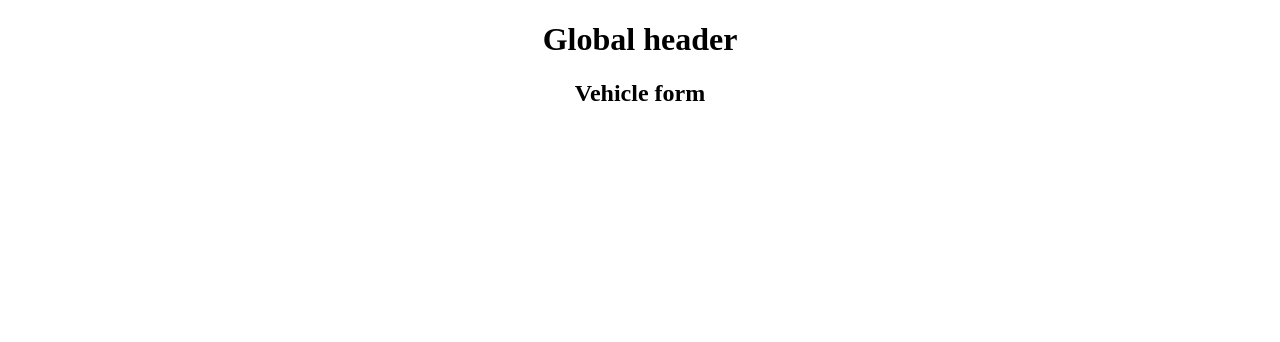
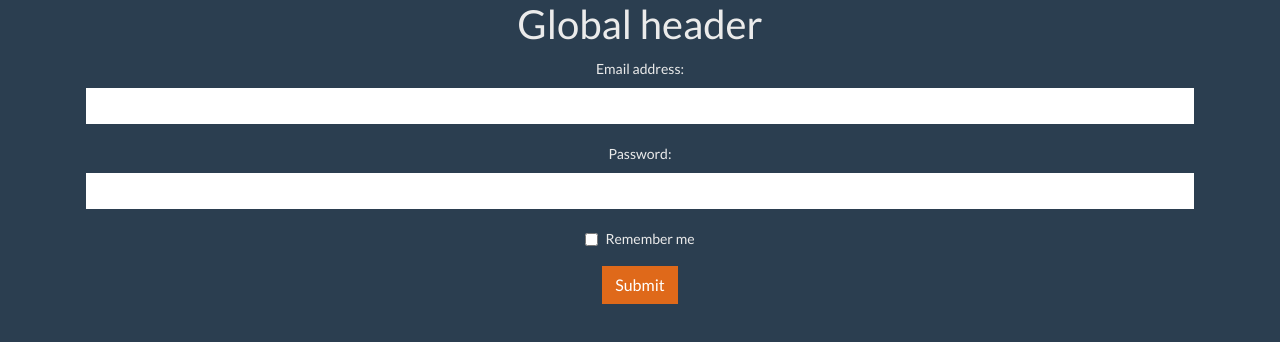
Before and after one commit to Radek12345/PortfolioVehicles, an Angular app in the folder PortfolioVehicles-SPA/: page / in a window 1280 px wide. Shown: the top 342 px of the page. Built offline with nearby package versions, Linux system fonts and the light colour scheme.

Commit message:
Initialise first form

```diff
--- a/PortfolioVehicles-SPA/package.json
+++ b/PortfolioVehicles-SPA/package.json
@@ -20,7 +20,8 @@
     "@angular/platform-browser": "^6.0.3",
     "@angular/platform-browser-dynamic": "^6.0.3",
     "@angular/router": "^6.0.3",
-    "bootstrap": "^4.3.1",
+    "bootstrap": "^4.1.1",
+    "bootswatch": "^4.1.1",
     "core-js": "^2.5.4",
     "font-awesome": "^4.7.0",
     "rxjs": "6.0.0",
--- a/PortfolioVehicles-SPA/src/app/components/vehicle-form/vehicle-form.component.html
+++ b/PortfolioVehicles-SPA/src/app/components/vehicle-form/vehicle-form.component.html
@@ -1 +1,18 @@
-<h2>Vehicle form</h2>
+<div class="container">
+    <form action="/action_page.php">
+        <div class="form-group">
+            <label for="email">Email address:</label>
+            <input type="email" class="form-control" id="email">
+        </div>
+        <div class="form-group">
+            <label for="pwd">Password:</label>
+            <input type="password" class="form-control" id="pwd">
+        </div>
+        <div class="form-group form-check">
+            <label class="form-check-label">
+            <input class="form-check-input" type="checkbox"> Remember me
+            </label>
+        </div>
+        <button type="submit" class="btn btn-primary">Submit</button>
+    </form>
+</div>
--- a/PortfolioVehicles-SPA/src/styles.css
+++ b/PortfolioVehicles-SPA/src/styles.css
@@ -1 +1,2 @@
-/* You can add global styles to this file, and also import other style files */
+@import '../node_modules/bootswatch/dist/superhero/bootstrap.min.css';
+@import '../node_modules/font-awesome/css/font-awesome.min.css';
```
Also changed, not shown: 1 other file (tests, documents, lock files or other folders).
